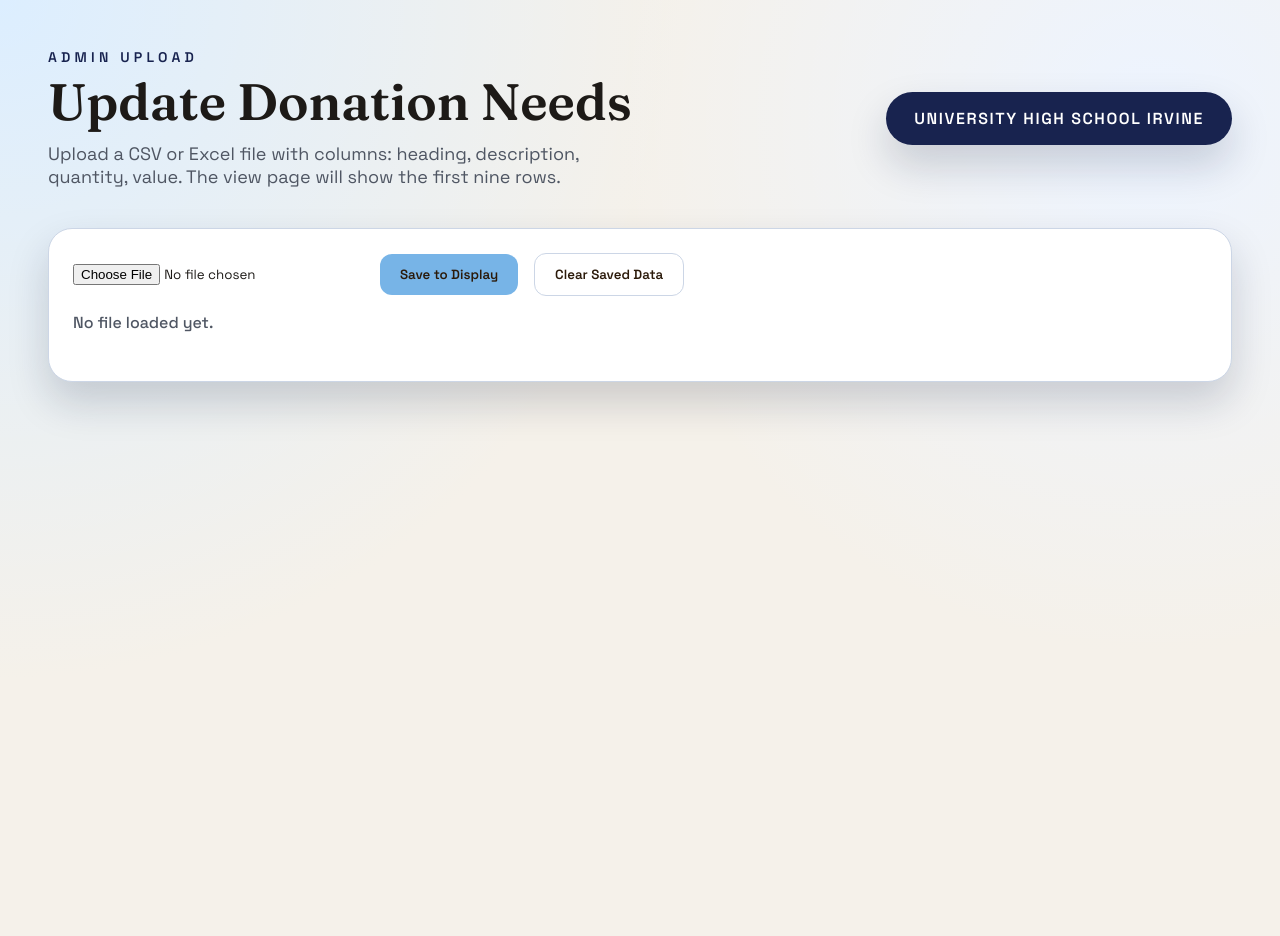
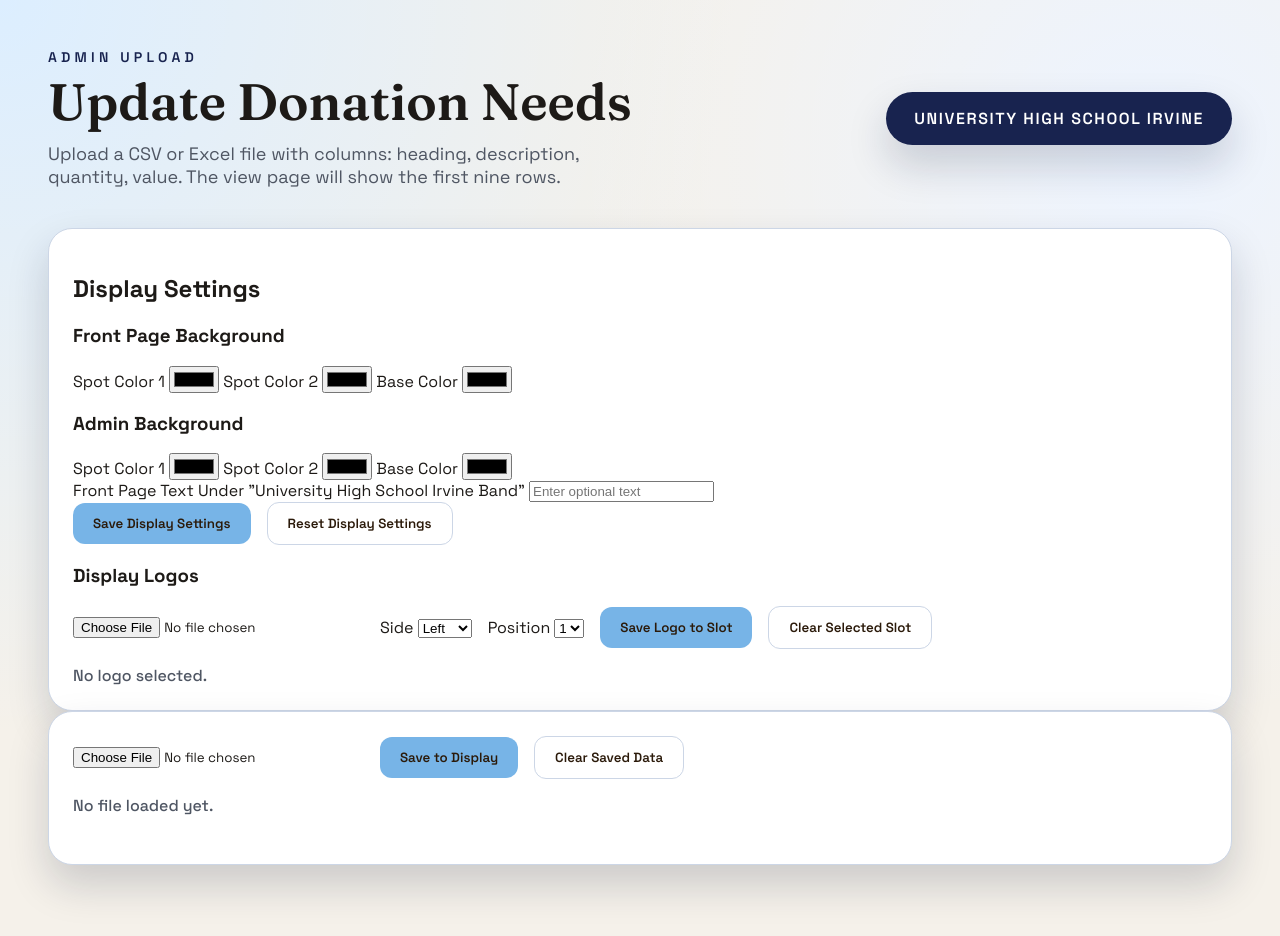
Before and after one commit to sina-glam/band_donation, a plain HTML site: page admin.html in a window 1280 px wide. Before the commit the page ends 800 px from the top, so only its background shows below. Drawn offline with Linux system fonts and the light colour scheme.

Commit message:
Color and text settings, sponsors feature
Color and text settings, sponsors feature

```diff
--- a/admin.html
+++ b/admin.html
@@ -21,6 +21,63 @@
       </header>
 
       <section class="panel">
+        <h2>Display Settings</h2>
+        <div class="settings-grid">
+          <div class="settings-group">
+            <h3>Front Page Background</h3>
+            <label>Spot Color 1 <input type="color" id="viewSpot1" /></label>
+            <label>Spot Color 2 <input type="color" id="viewSpot2" /></label>
+            <label>Base Color <input type="color" id="viewBase" /></label>
+          </div>
+          <div class="settings-group">
+            <h3>Admin Background</h3>
+            <label>Spot Color 1 <input type="color" id="adminSpot1" /></label>
+            <label>Spot Color 2 <input type="color" id="adminSpot2" /></label>
+            <label>Base Color <input type="color" id="adminBase" /></label>
+          </div>
+        </div>
+        <label class="settings-text" for="heroNoteInput">
+          Front Page Text Under "University High School Irvine Band"
+          <input
+            type="text"
+            id="heroNoteInput"
+            maxlength="160"
+            placeholder="Enter optional text"
+          />
+        </label>
+        <div class="file-row">
+          <button id="saveSettingsButton">Save Display Settings</button>
+          <button id="resetSettingsButton" class="secondary">Reset Display Settings</button>
+        </div>
+        <div class="logo-settings">
+          <h3>Display Logos</h3>
+          <div class="file-row">
+            <input type="file" id="logoFileInput" accept="image/*" />
+            <label>
+              Side
+              <select id="logoSide">
+                <option value="left">Left</option>
+                <option value="right">Right</option>
+              </select>
+            </label>
+            <label>
+              Position
+              <select id="logoPosition">
+                <option value="1">1</option>
+                <option value="2">2</option>
+                <option value="3">3</option>
+                <option value="4">4</option>
+                <option value="5">5</option>
+              </select>
+            </label>
+            <button id="saveLogoButton">Save Logo to Slot</button>
+            <button id="clearLogoButton" class="secondary">Clear Selected Slot</button>
+          </div>
+          <div class="status" id="logoStatus">No logo selected.</div>
+        </div>
+      </section>
+
+      <section class="panel">
         <div class="file-row">
           <input type="file" id="fileInput" accept=".csv,.xlsx,.xls" />
           <button id="saveButton">Save to Display</button>
```
